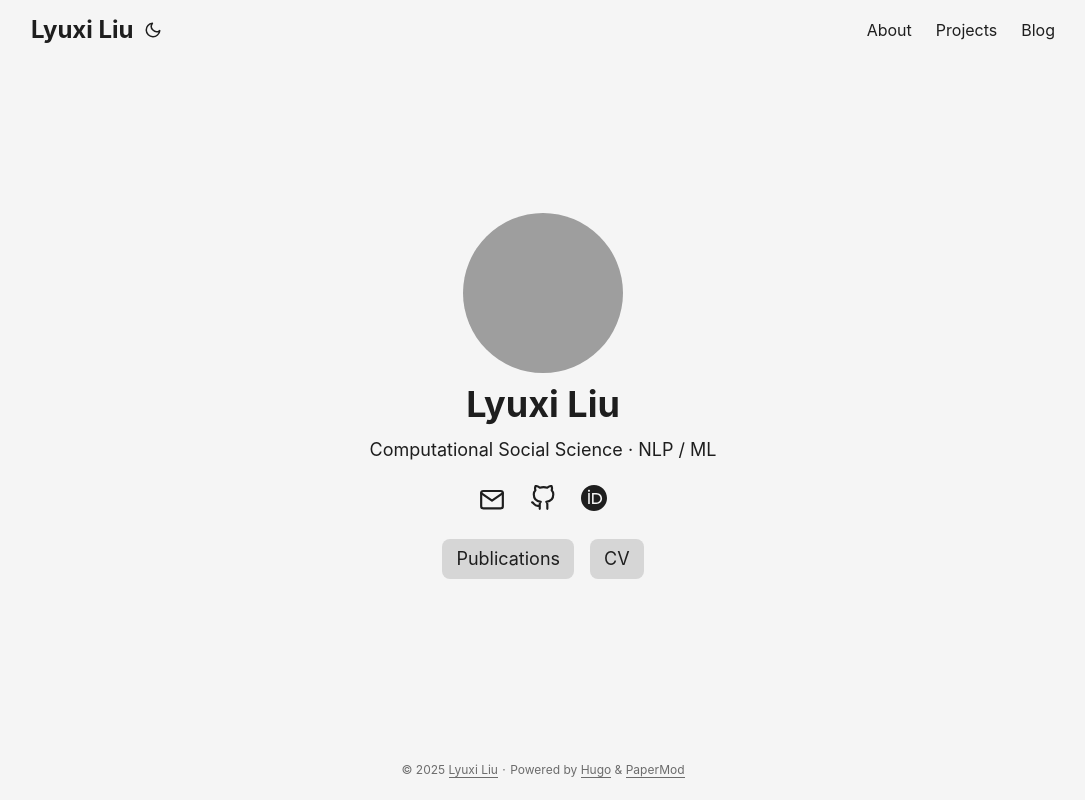
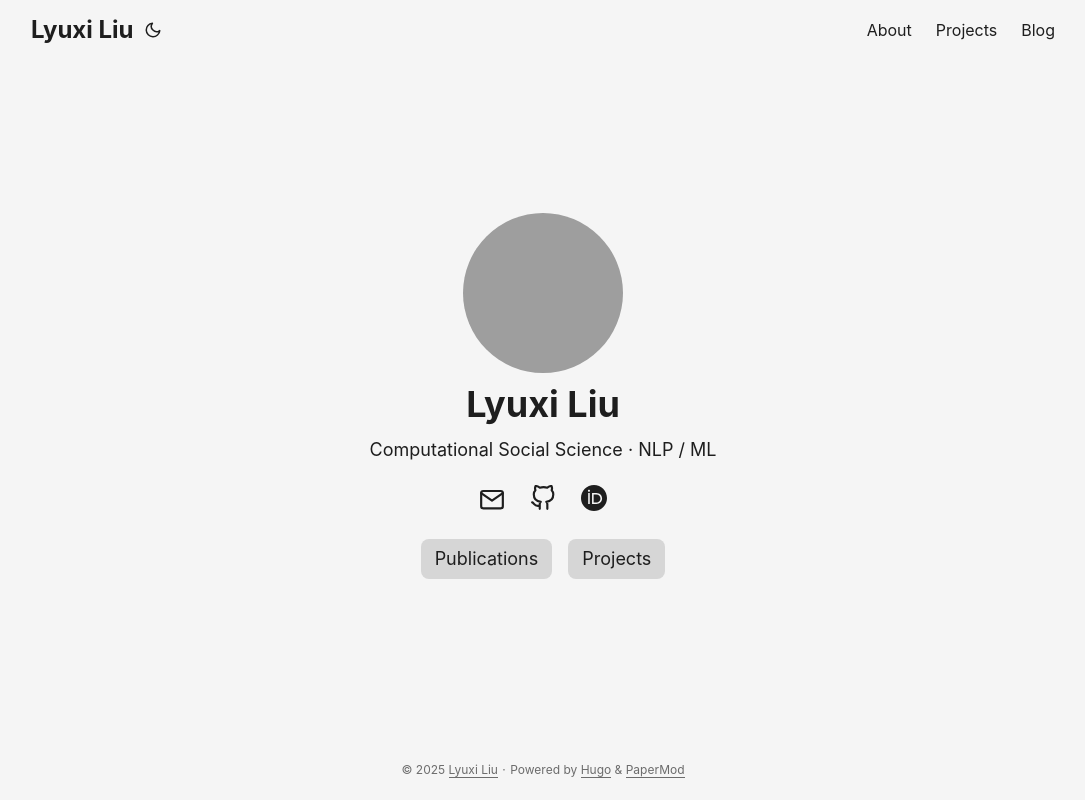
Before and after one commit to llspublic/llspublic.github.io, a plain HTML site: page index.html in a window 1280 px wide. Shown: the whole page, without its empty margins (97-1182 px from the left). Drawn offline with Linux system fonts and the light colour scheme; grey boxes are pictures that could not be loaded.

Commit message:
Update Hugo template

```diff
--- a/index.html
+++ b/index.html
@@ -181,9 +181,9 @@
                     Publications
                 </span>
             </a>
-            <a class="button" href="/cv/" rel="noopener" title="CV">
+            <a class="button" href="/projects/" rel="noopener" title="Projects">
                 <span class="button-inner">
-                    CV
+                    Projects
                 </span>
             </a>
         </div>
```
